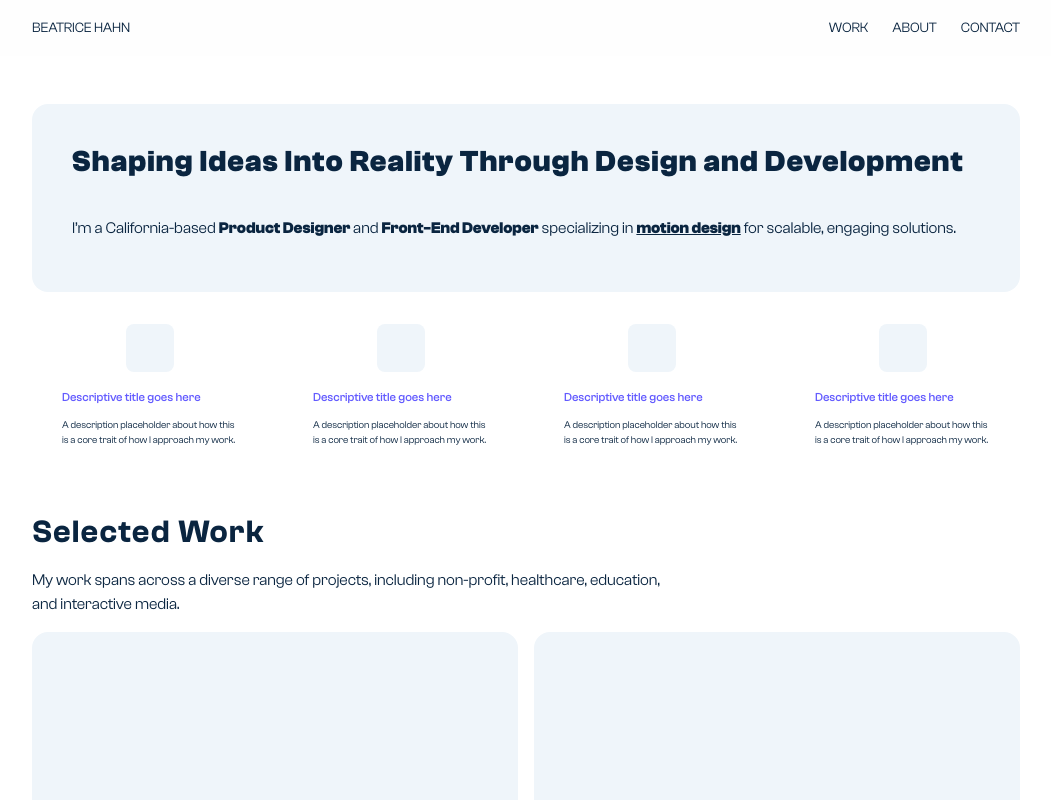
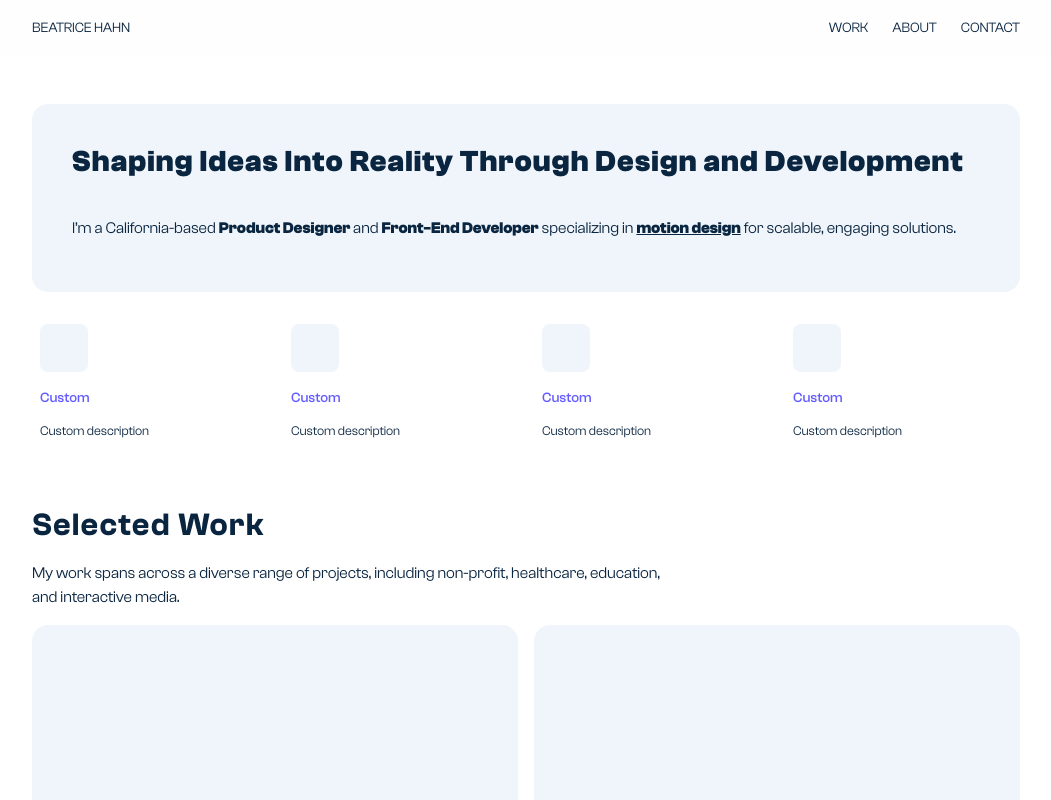
Before and after one commit to beatricehahn/nextjs-portfolio, a Next.js app: page / in a window 1280 px wide. Shown: the top 800 px of the page, without its empty margins (114-1165 px from the left). Built offline with nearby package versions, Linux system fonts and the light colour scheme.

Commit message:
Setup default text

```diff
--- a/components/atoms/IntroCard.tsx
+++ b/components/atoms/IntroCard.tsx
@@ -1,10 +1,15 @@
-export const IntroCard = () => {
+interface CardProps {
+  title?: string;
+  description?: string;
+}
+
+export const IntroCard = ({ title = "Title Here", description = "Description goes here"} : CardProps) => {
   return (
-    <div className="flex flex-col p-[8px] items-center">
+    <div className="p-[8px]">
         <div className="bg-blue-100 w-[48px] h-[48px] mb-4 rounded-[8px]"></div>
-        <div className="w-[30vw] md:w-[80%]">
-          <h6 className="text-left text-purple-bright">Descriptive title goes here</h6>
-          <p className="text-left text-[10px]">A description placeholder about how this is a core trait of how I approach my work.</p>
+        <div className="">
+          <h6 className="md:text-left text-purple-bright text-[16px] md:text-[14px]">{title}</h6>
+          <p className="md:text-left text-[15px] md:text-[13px] pt-[0x]">{description}</p>
         </div>
     </div>
   )
--- a/components/molecules/IntroCards.tsx
+++ b/components/molecules/IntroCards.tsx
@@ -3,10 +3,10 @@ import { IntroCard } from "../atoms/IntroCard"
 const IntroCards = () => {
   return (
     <div className="grid grid-cols-1 md:grid-cols-2 lg:grid-cols-4 md:gap-4 mt-[24px]">
-      <IntroCard />
-      <IntroCard />
-      <IntroCard />
-      <IntroCard />
+      <IntroCard title="Custom" description="Custom description" />
+      <IntroCard title="Custom" description="Custom description"  />
+      <IntroCard title="Custom" description="Custom description"  />
+      <IntroCard title="Custom" description="Custom description"  />
     </div>
   )
 }
```
